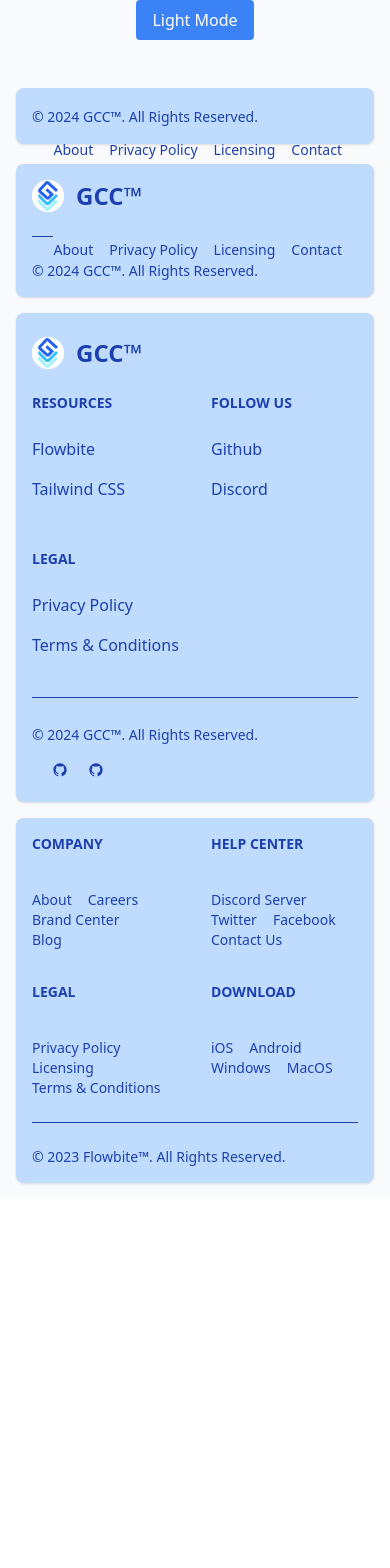
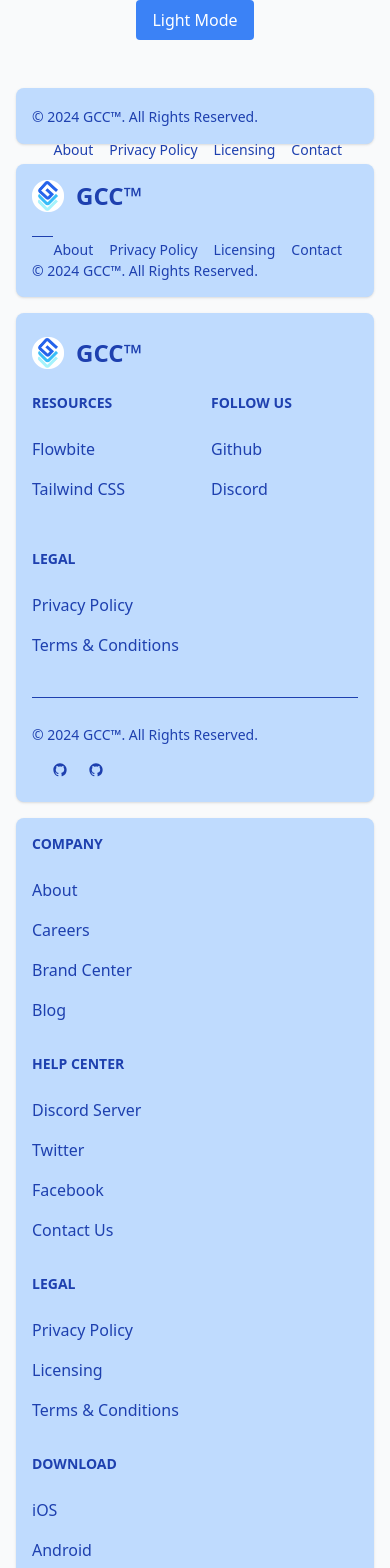
Before and after one commit to AlejandroP1028/Group-GCC_Vue-Component-Library, a Vue app: page / in a window 390 px wide. Shown: the top 1568 px of the page. Before the commit the page ends 1199 px from the top, so only its background shows below. Built offline with nearby package versions, Linux system fonts and the light colour scheme.

Commit message:
modified:   src/components/FooterComponent.vue

```diff
--- a/src/components/FooterComponent.vue
+++ b/src/components/FooterComponent.vue
@@ -90,10 +90,10 @@
     <!-- Sitemap Linked Footer -->
     <footer :class="footerClasses">
       <div :class="containerClasses">
-        <div :class="gridClasses">
+        <div :class="sitemapGridClasses">
           <div v-for="(section, index) in sections" :key="index">
             <h2 :class="sectionTitleClasses">{{ section.title }}</h2>
-            <ul :class="ulClasses">
+            <ul :class="sitemapUlClasses">
               <li v-for="(item, index) in section.items" :key="index" :class="liClasses">
                 <a href="#" :class="linkClasses">{{ item }}</a>
               </li>
@@ -201,9 +201,10 @@ export default defineComponent({
 
       // Sitemap Linked Footer Classes
       containerClasses: 'w-full max-w-screen-xl p-4 mx-auto md:py-8',
-      gridClasses: 'grid grid-cols-2 gap-8 md:grid-cols-4',
+      sitemapGridClasses: 'grid grid-cols-1 md:grid-cols-4 gap-8',
       sectionTitleClasses: 'mb-6 text-sm font-semibold text-blue-800 uppercase dark:text-white',
-      linkClasses: 'text-blue-800 dark:text-white font-medium hover:underline',
+      sitemapUlClasses: 'space-y-4 text-blue-800 dark:text-white font-medium',
+      linkClasses: 'hover:underline',
       footerBottomClasses: 'flex items-center justify-between pt-6 mt-6 border-t border-blue-800 dark:border-white',
       footerTextClasses: 'text-sm text-blue-800 dark:text-white',
       socialLinksClasses: 'flex space-x-6 sm:justify-center',
```
